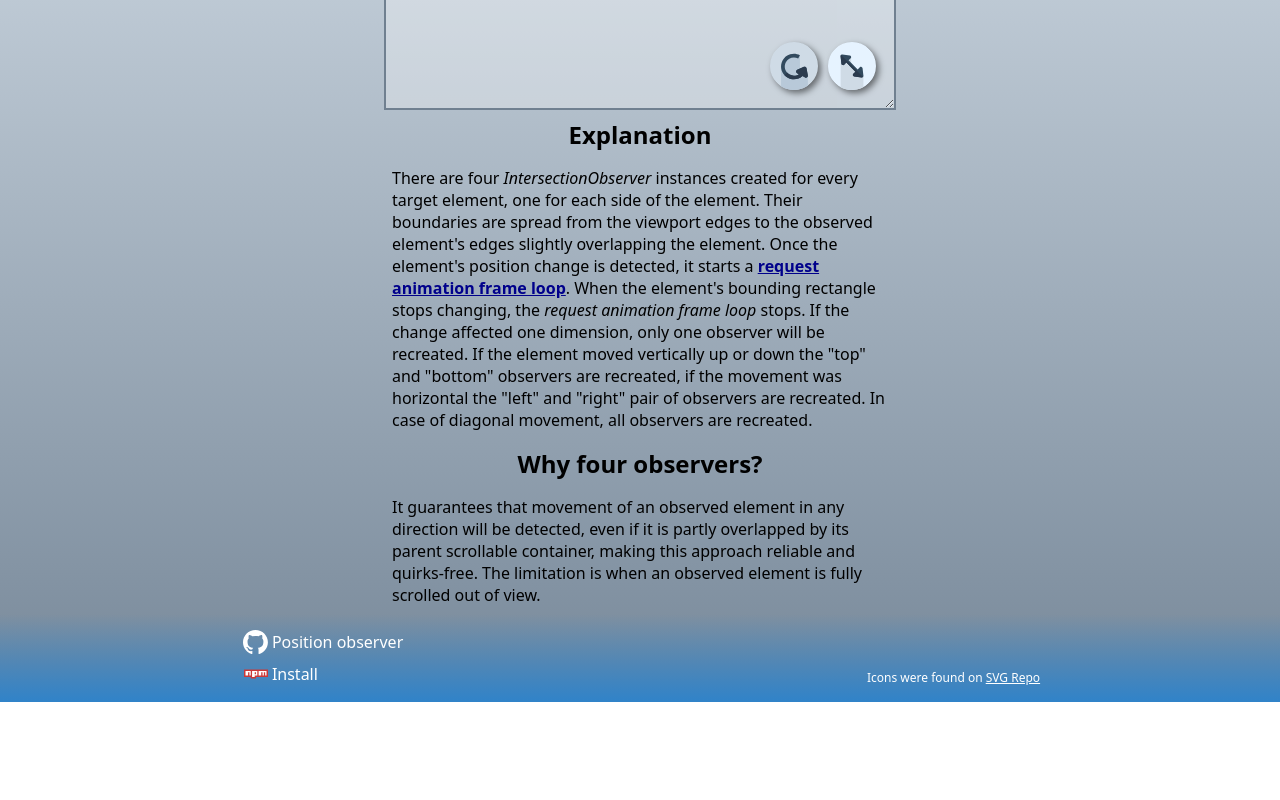
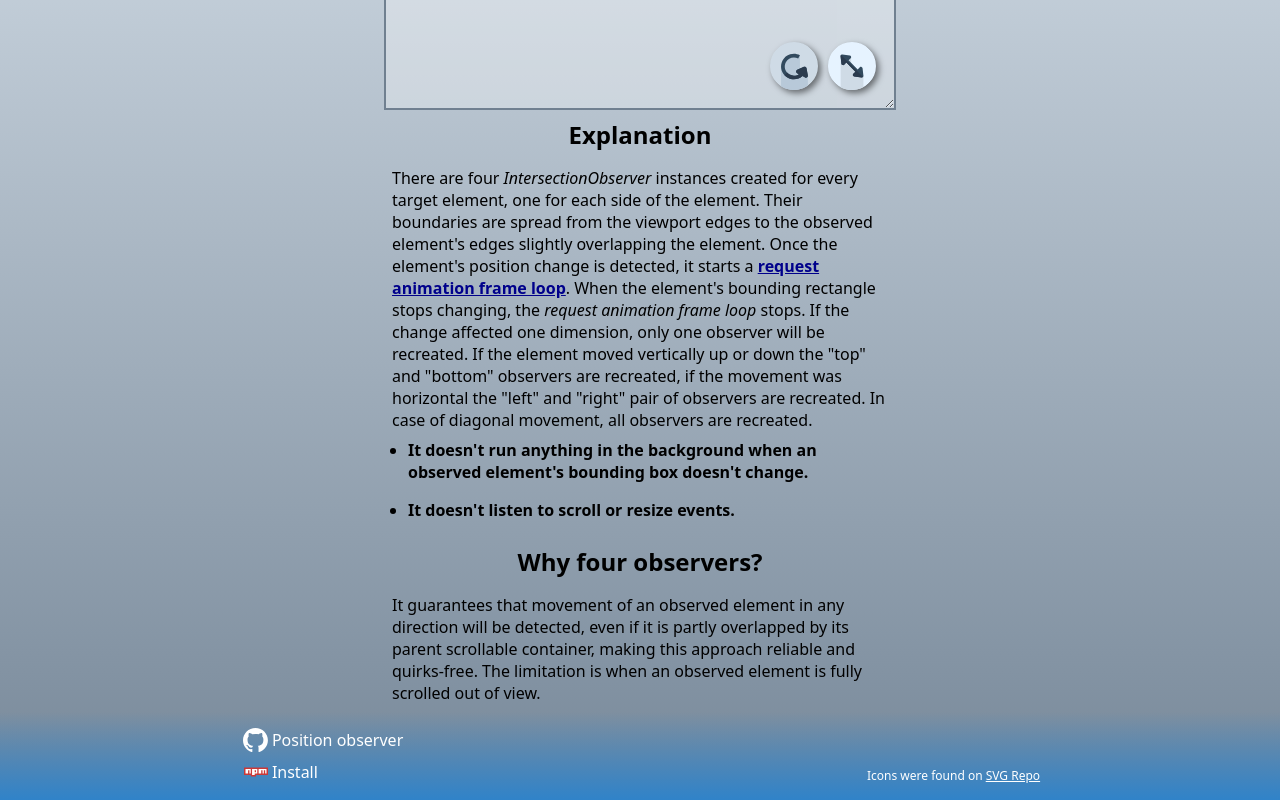
Before and after one commit to itihon/position-observer, a website with bundled scripts: page demo/how-it-works.html in a window 1280 px wide. Shown: the part 513-1313 px from the top of the page. Before the commit the page ends 1215 px from the top, so only its background shows below. Built offline with nearby package versions, Linux system fonts and the light colour scheme; what @itihon/position-observer would draw is missing.

Commit message:
docs(how-it-works.html): add notable features

```diff
--- a/demo/assets/style.css
+++ b/demo/assets/style.css
@@ -8,6 +8,14 @@ html {
   margin: 0;
   box-sizing: border-box;
   font-family: sans;
+}
+
+ul {
+  padding-left: 16px;
+}
+
+li {
+  padding-block: 8px;
 }
 
 nav {
--- a/demo/how-it-works.html
+++ b/demo/how-it-works.html
@@ -46,6 +46,19 @@
         If the element moved vertically up or down the "top" and "bottom" observers are recreated,
         if the movement was horizontal the "left" and "right" pair of observers are recreated.
         In case of diagonal movement, all observers are recreated.
+
+        <ul>
+          <li>
+            <b>
+              It doesn't run anything in the background when an observed element's bounding box doesn't change.
+            </b>
+          </li>
+          <li>
+            <b>
+              It doesn't listen to scroll or resize events.
+            </b>
+          </li>
+        </ul>
       </div>
 
       <h2>Why four observers?</h2>
```
